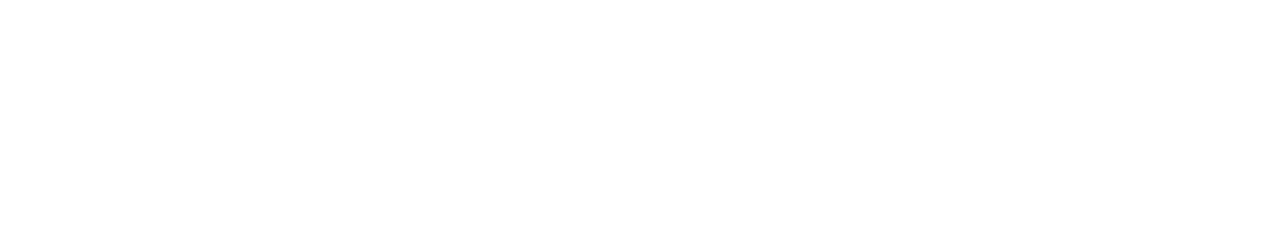
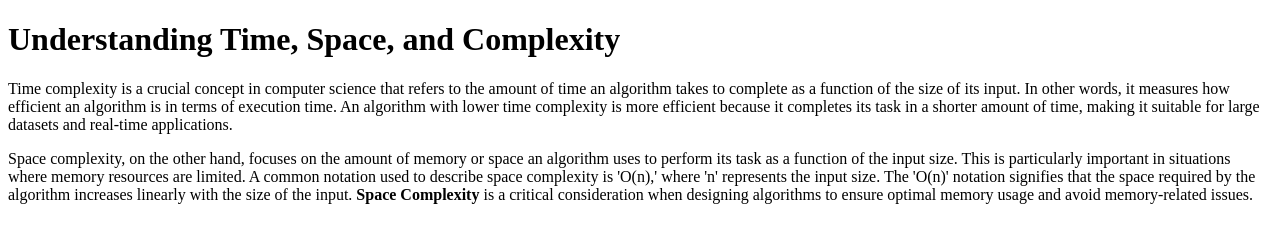
Before and after one commit to acciojob/time-and-space-complexity-danishjamadar5, a website: page main.html in a window 1280 px wide. Drawn offline with Linux system fonts and the light colour scheme.

Commit message:
created a submission

```diff
--- a/main.html
+++ b/main.html
@@ -8,6 +8,9 @@
 
 <body>
 	<!-- the entire body must be written by student -->
+	<h1>Understanding Time, Space, and Complexity</h1>
+<p>Time complexity is a crucial concept in computer science that refers to the amount of time an algorithm takes to complete as a function of the size of its input. In other words, it measures how efficient an algorithm is in terms of execution time. An algorithm with lower time complexity is more efficient because it completes its task in a shorter amount of time, making it suitable for large datasets and real-time applications.</p>
+<p>Space complexity, on the other hand, focuses on the amount of memory or space an algorithm uses to perform its task as a function of the input size. This is particularly important in situations where memory resources are limited. A common notation used to describe space complexity is 'O(n),' where 'n' represents the input size. The 'O(n)' notation signifies that the space required by the algorithm increases linearly with the size of the input. <b>Space Complexity</b> is a critical consideration when designing algorithms to ensure optimal memory usage and avoid memory-related issues.</p>
     <script type="text/javascript" src="./script.js">
 </script>
 
```
